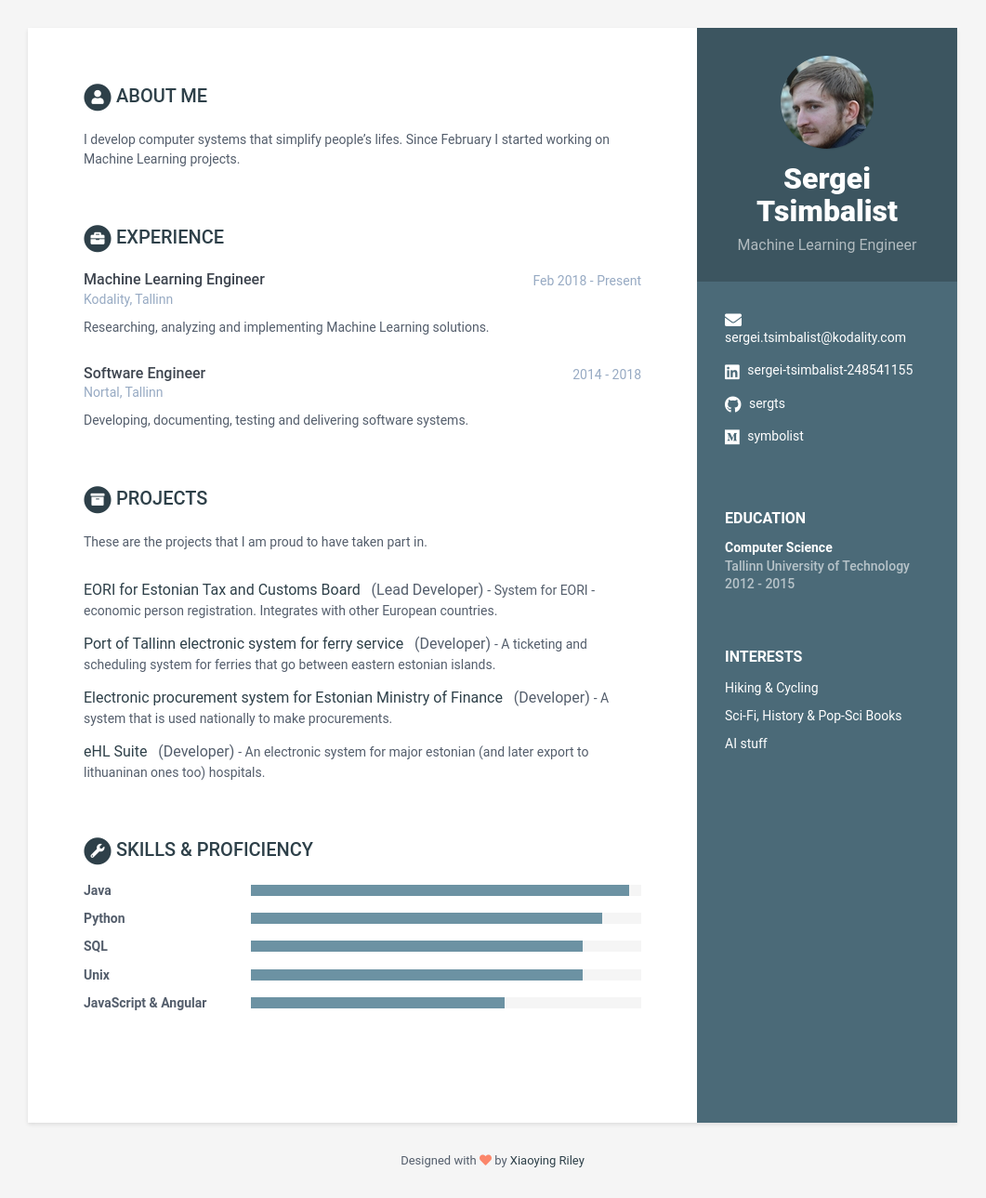
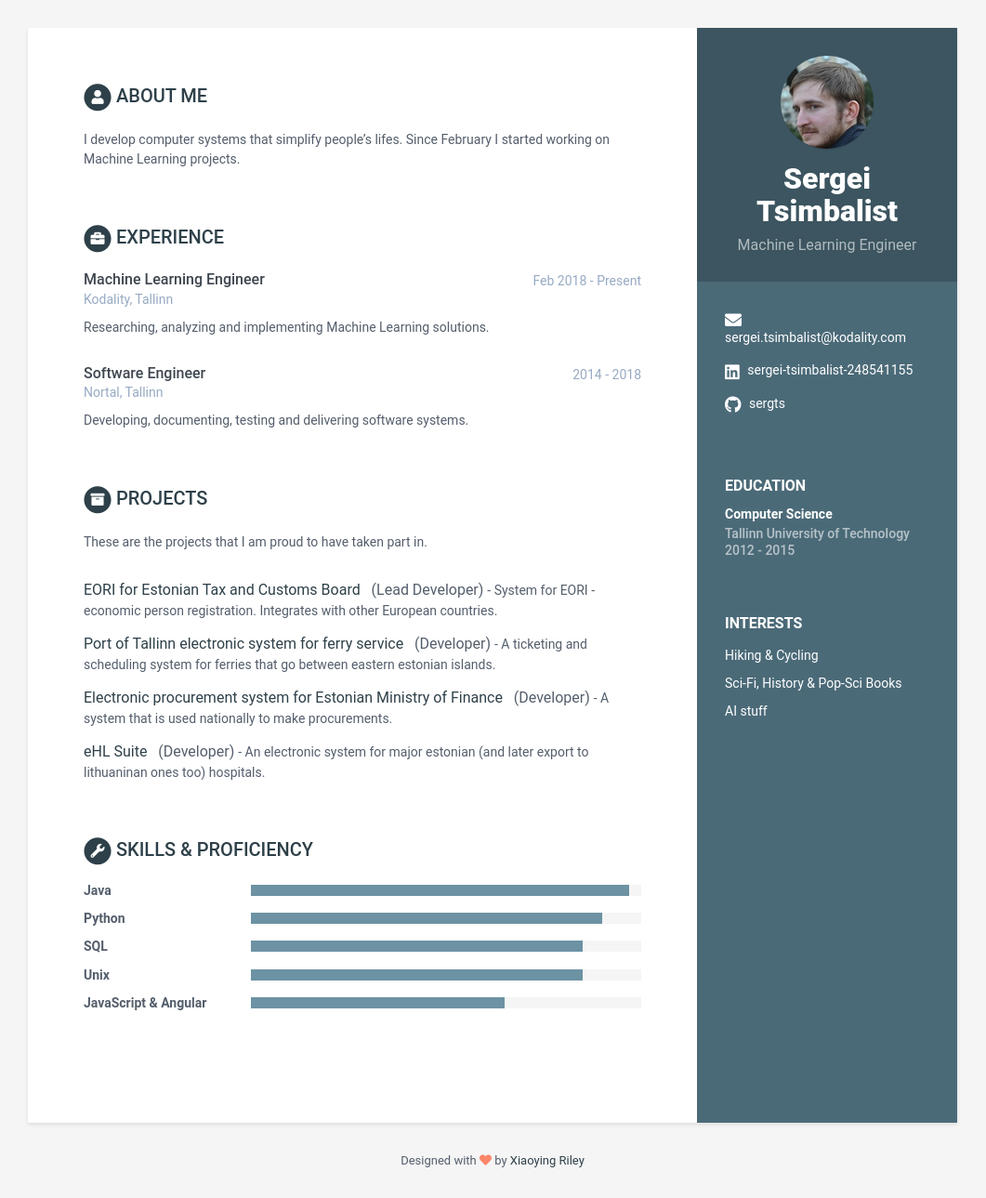
Before and after one commit to sergts/sergts.github.io, a Jekyll site: the page built from index.html, in a window 1280 px wide. Shown: the whole page at 93% size, without its empty margins (110-1171 px from the left). Built offline with Jekyll 4.4.1, drawn with Linux system fonts in a browser that asks for light colours.

Commit message:
Update data.yml

```diff
--- a/_data/data.yml
+++ b/_data/data.yml
@@ -22,7 +22,6 @@ sidebar:
     twitter:
     stack-overflow:
     codewars:
-    medium: symbolist
 
     interests:
       - item: Hiking & Cycling
```
